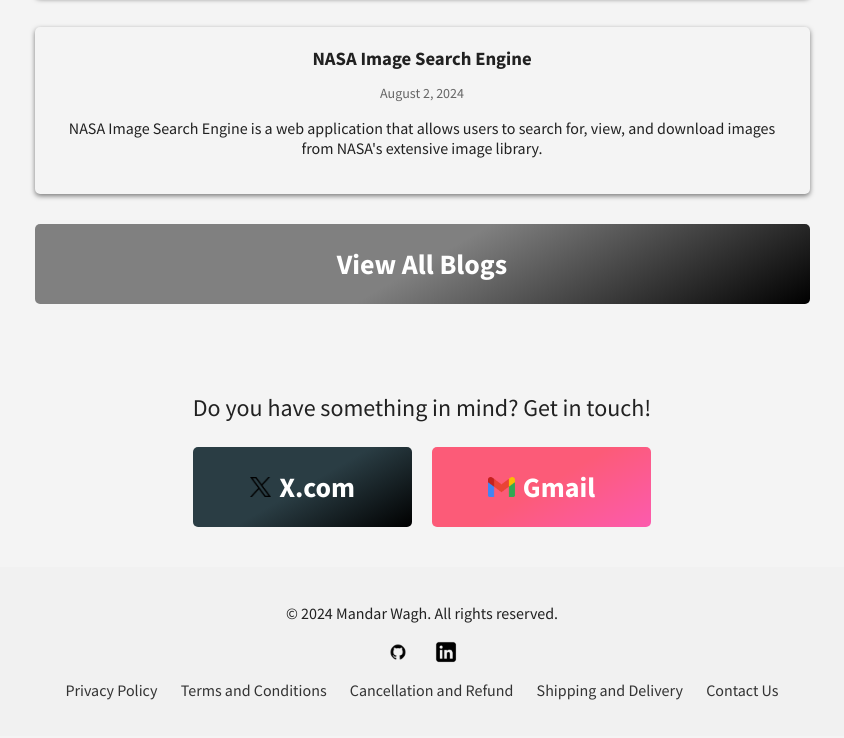
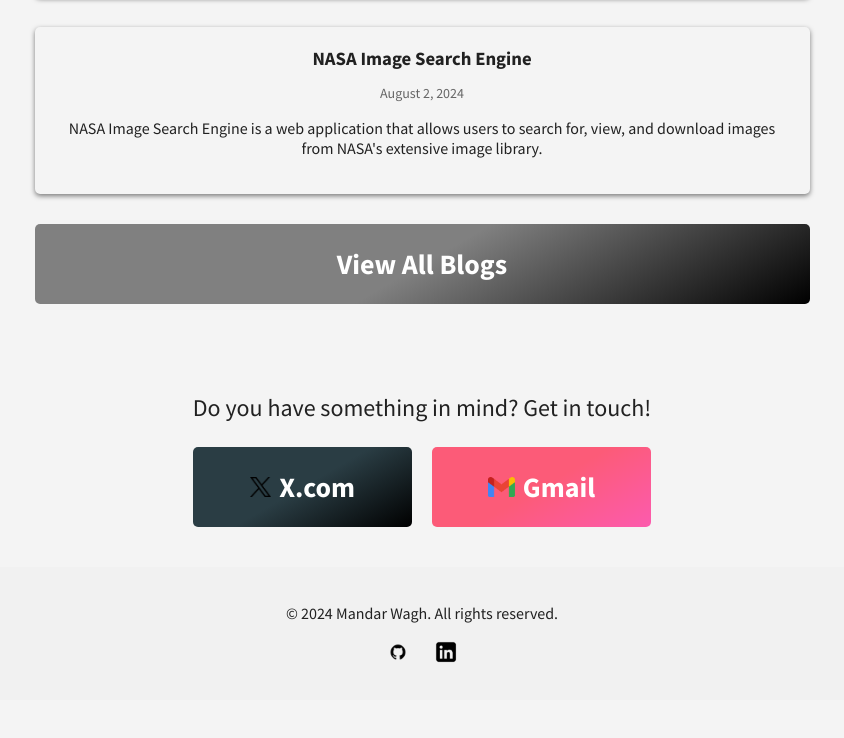
Before and after one commit to mandarwagh9/Portfolio-Homepage, a plain HTML site: page index.html in a window 1280 px wide. Shown: the part 1874-2612 px from the top of the page, without its empty margins (218-1062 px from the left). Drawn offline with Linux system fonts and the light colour scheme.

Commit message:
Update index.html

```diff
--- a/index.html
+++ b/index.html
@@ -115,13 +115,6 @@
                 <li><a href="https://github.com/mandarwagh9"><img src="https://github.com/mandarwagh9/Portfolio-Homepage/raw/main/thumbnails/github.png" alt="GitHub"></a></li>
                 <li><a href="https://www.linkedin.com/in/mandarwagh/"><img src="https://github.com/mandarwagh9/Portfolio-Homepage/raw/main/thumbnails/linkedin.png" alt="LinkedIn"></a></li>
             </ul>
-            <ul class="footer-links">
-                <li><a href="https://www.mandar.fun/privacy.html">Privacy Policy</a></li>
-                <li><a href="https://www.mandar.fun/terms.html">Terms and Conditions</a></li>
-                <li><a href="https://www.mandar.fun/cancellation.html">Cancellation and Refund</a></li>
-                <li><a href="https://www.mandar.fun/shipping.html">Shipping and Delivery</a></li>
-                <li><a href="https://www.mandar.fun/contact.html">Contact Us</a></li>
-            </ul>
         </div>
     </footer>
 
```
